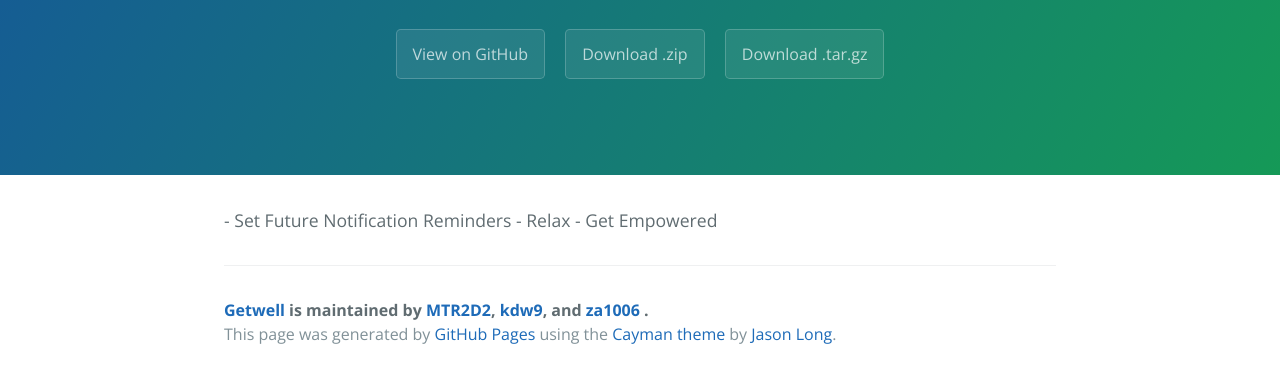
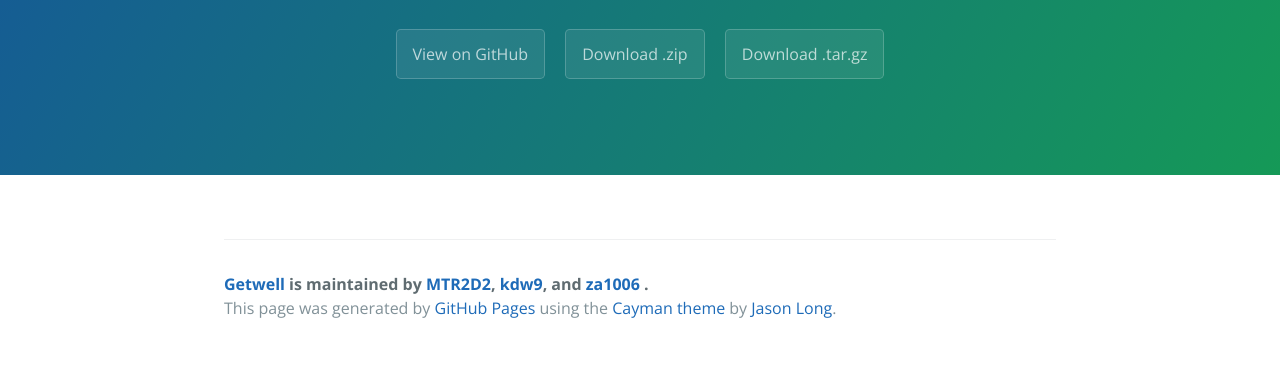
Before and after one commit to MTR2D2/GetWell, a plain HTML site: page index.html in a window 1280 px wide. Shown: the part 238-620 px from the top of the page. Drawn offline with nearby package versions, Linux system fonts and the light colour scheme.

Commit message:
Removed Main Content

```diff
--- a/index.html
+++ b/index.html
@@ -19,11 +19,7 @@
     </section>
 
     <section class="main-content">
-      <p> - Set Future Notification Reminders
-
-          - Relax
-
-          - Get Empowered </p>
+      <p>  </p>
 
       <footer class="site-footer">
         <span class="site-footer-owner"><a href="https://github.com/MTR2D2/GetWell">Getwell</a> is maintained by <a href="https://github.com/MTR2D2">MTR2D2</a>, <a href="https://github.com/kdw9">kdw9</a>, and <a href="https://github.com/za1006">za1006</a> .</span>
```
